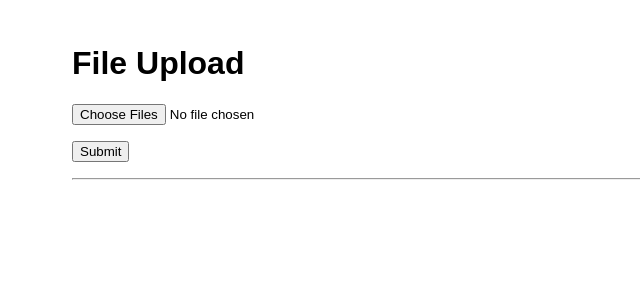
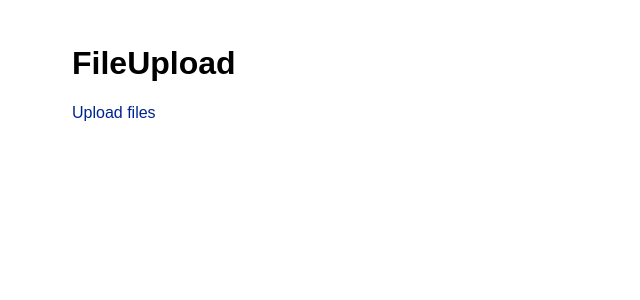
Before and after one commit to wmelvin/flask-file-up, a Flask app: template fileup_app/templates/index.html in a window 1280 px wide. Shown: the top 300 px of the page, without its empty margins (0-640 px from the left). Run offline with Flask 2, Linux system fonts and the light colour scheme; the template is opened without the code that fills it, so the values that code supplies are empty.

Commit message:
Add shared layout and upload page.

```diff
--- a/fileup_app/app.py
+++ b/fileup_app/app.py
@@ -17,12 +17,17 @@ app.config["UPLOAD_PATH"] = "uploads"
 
 @app.route('/')
 def index():
-    files = sorted(os.listdir(app.config["UPLOAD_PATH"]))
-    return render_template("index.html", files=files)
+    return render_template("index.html")
 
 
-@app.route("/", methods=["POST"])
-def upload_file():
+@app.route('/upload')
+def upload():
+    files = sorted(os.listdir(app.config["UPLOAD_PATH"]))
+    return render_template("upload.html", files=files)
+
+
+@app.route("/upload", methods=["POST"])
+def upload_files():
     for up_file in request.files.getlist("file"):
         file_name = secure_filename(up_file.filename)
         if file_name != "":
@@ -30,7 +35,7 @@ def upload_file():
             if file_ext not in app.config["UPLOAD_EXTENSIONS"]:
                 abort(400)
             up_file.save(os.path.join(app.config["UPLOAD_PATH"], file_name))
-    return redirect(url_for("index"))
+    return redirect(url_for("upload"))
 
 
 if __name__ == '__main__':
--- /dev/null
+++ b/fileup_app/templates/_layout.html
@@ -0,0 +1,20 @@
+<!DOCTYPE html>
+<html lang="en">
+
+<head>
+    <meta charset="UTF-8">
+    <meta http-equiv="X-UA-Compatible" content="IE=edge">
+    <meta name="viewport" content="width=device-width, initial-scale=1.0">
+    <title>File Upload</title>
+    <link rel="stylesheet" href="static/css/site.css" />
+</head>
+
+<body>
+    <div id="main_content">
+    {% block main_content %}
+
+    {% endblock main_content %}
+    </div>
+</body>
+
+</html>
--- a/fileup_app/templates/index.html
+++ b/fileup_app/templates/index.html
@@ -1,29 +1,7 @@
-<!DOCTYPE html>
-<html lang="en">
-
-<head>
-    <meta charset="UTF-8">
-    <meta http-equiv="X-UA-Compatible" content="IE=edge">
-    <meta name="viewport" content="width=device-width, initial-scale=1.0">
-    <title>File Upload</title>
-    <link rel="stylesheet" href="static/css/site.css" />
-</head>
-
-<body>
-    <h1>File Upload</h1>
-    <form method="post" action="" enctype="multipart/form-data">
-        <p><input type="file" name="file" accept=".csv,.txt,.md" multiple></p>
-        <p><input type="submit" value="Submit"></p>
-    </form>
-    <hr>
-    {% if files %}
-        <p>Files already uploaded:</p>
-        <ul>
-            {% for file in files %}
-                <li><code>{{ file }}</code></li>
-            {% endfor %}
-        </ul>
-    {% endif %}
-</body>
-
-</html>
+{% extends "_layout.html" %}
+{% block main_content %}
+    <h1>FileUpload</h1>
+    <div>
+        <p><a href="/upload">Upload files</a></p>
+    </div>
+{% endblock main_content%}
```
Also changed, not shown: fileup_app/templates/upload.html (added, +17 -0 lines).
